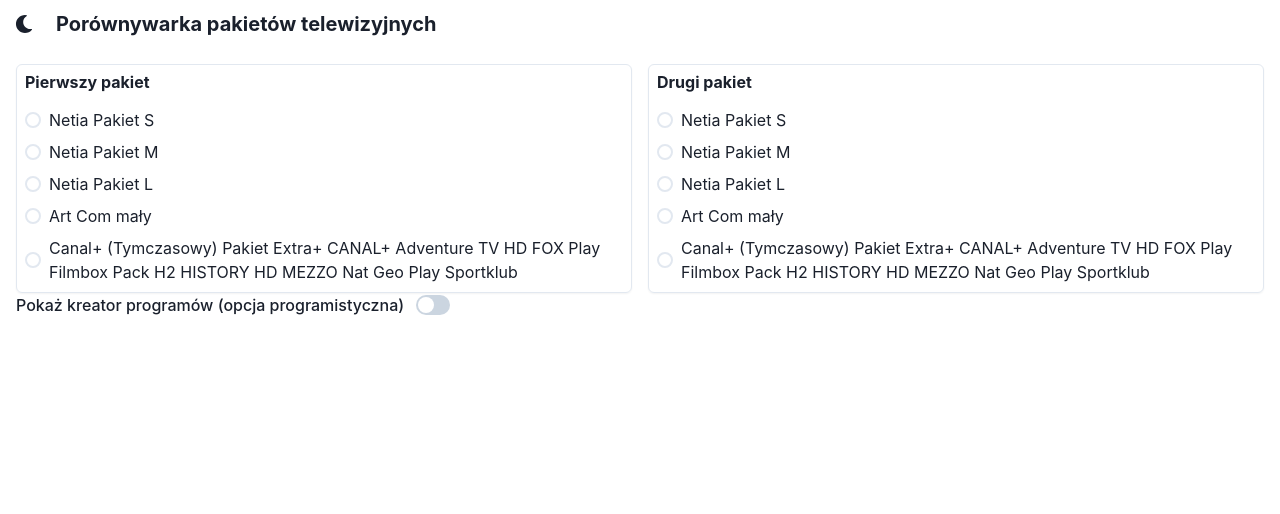
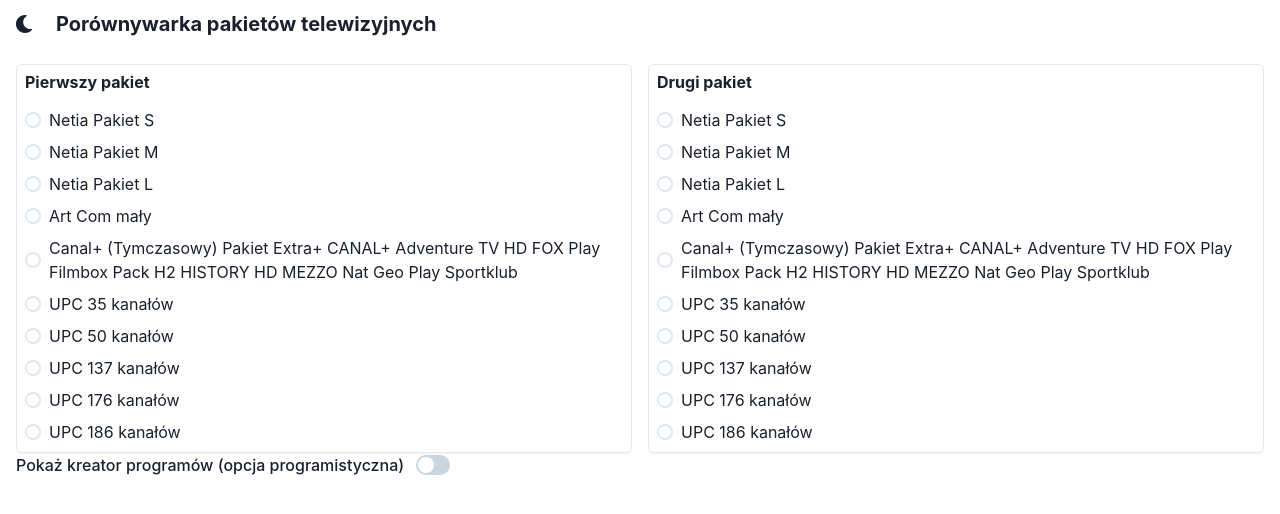
Before and after one commit to patrykgacek/compare-tv-packages, a React (Create React App) app: page / in a window 1280 px wide. Shown: the top 514 px of the page. Built offline with nearby package versions, Linux system fonts and the light colour scheme.

Commit message:
Update data UPC

```diff
--- /dev/null
+++ b/src/data/upc.js
@@ -0,0 +1,86 @@
+export const upc = {
+  "name": "UPC",
+  "packages": [
+    {
+      "name": "35 kanałów",
+      "programs": [
+        1,2,3,4,5,6,7,8,9,10,11,13,15,16,17,18,19,29,30,31,58,59,69,73,78,86,109,116,122,148,156,157,231,241,242
+      ]
+    },
+    {
+      "name": "50 kanałów",
+      "programs": [
+        1,2,3,4,5,6,7,8,9,10,11,12,13,15,16,17,18,19,25,29,30,31,36,51,58,59,63,64,67,69,73,78,86,109,116,122,148,152,153,154,156,157,165,209,211,213,229,231,237,241
+      ]
+    },
+    {
+      "name": "137 kanałów",
+      "programs": [
+        1,2,3,4,5,6,7,8,9,10,11,12,13,15,16,17,18,19,24,25,29,30,31,32,33,34,35,36,37,38,40,41,43,44,45,46,47,48,50,51,53,54,55,56,58,59,61,63,64,67,69,73,74,75,76,78,80,81,82,84,85,86,88,92,93,94,98,99,101,104,105,106,107,108,109,110,112,113,114,115,116,117,119,122,126,127,129,131,132,133,134,135,138,140,141,143,144,145,146,148,149,150,151,152,153,154,156,157,158,159,160,164,165,168,170,208,209,210,211,213,221,222,226,229,231,232,233,234,235,236,237,238,239,240,241,243,244
+      ]
+    },
+    {
+      "name": "176 kanałów",
+      "programs": [
+        1,2,3,4,5,6,7,8,9,10,11,12,13,15,16,17,18,19,24,25,29,30,31,32,33,34,35,36,37,38,39,40,41,43,44,45,46,47,48,49,50,51,53,54,55,56,57,58,59,60,61,63,64,65,67,69,73,74,75,76,77,78,80,81,82,83,84,85,86,87,88,89,90,91,92,93,94,97,98,99,100,101,102,103,104,105,106,107,108,109,110,112,113,114,115,116,117,118,119,121,122,123,126,127,128,129,130,131,132,133,134,135,138,140,141,143,144,145,146,147,148,149,150,151,152,153,154,155,156,157,158,159,160,161,162,163,164,165,166,168,170,208,209,210,211,213,216,219,220,221,222,224,226,229,231,232,233,234,235,236,237,238,239,240,241,243,244,245,246,247,248,249,250,251,252,253
+      ]
+    },
+    {
+      "name": "186 kanałów",
+      "programs": [
+        1,2,3,4,5,6,7,8,9,10,11,12,13,15,16,17,18,19,24,25,29,30,31,32,33,34,35,36,37,38,39,40,41,43,44,45,46,47,48,49,50,51,53,54,55,56,57,58,59,60,61,63,64,65,67,69,73,74,75,76,77,78,80,81,82,83,84,85,86,87,88,89,90,91,92,93,94,97,98,99,100,101,102,103,104,105,106,107,108,109,110,112,113,114,115,116,117,118,119,121,122,123,124,126,127,128,129,130,131,132,133,134,135,138,139,140,141,143,144,145,146,147,148,149,150,151,152,153,154,155,156,157,158,159,160,161,162,163,164,165,166,168,170,171,172,173,174,175,188,189,208,209,210,211,213,216,219,220,221,222,224,226,229,231,232,233,234,235,236,237,238,239,240,241,243,244,245,246,247,248,249,250,251,252,253,254
+      ]
+    },
+  ],
+  "extraPackages": [
+    {
+      "name": "Canal+ Select",
+      "programs": [
+        176,177,179,180,181,182,219
+      ]
+    },
+    {
+      "name": "Canal+ Prestige",
+      "programs": [
+        176,177,178,179,180,181,182,183,219
+      ]
+    },
+    {
+      "name": "Polsat Sport Premium",
+      "programs": [
+        201,202,203,204,205,206
+      ],
+    },
+    {
+      "name": "Mega Sport (Eleven)",
+      "programs": [
+        184,185,186
+      ],
+    },
+    {
+      "name": "HBO HD",
+      "programs": [
+        190,191,192
+      ],
+    },
+    {
+      "name": "Cinemax HD",
+      "programs": [
+        188,189
+      ],
+    },
+    {
+      "name": "FilmBox",
+      "programs": [
+        151,171,172,173,174,175
+      ],
+    },
+    {
+      "name": "eXtra (dla dorosłych)",
+      "programs": [
+        195,196,199,255,256
+      ],
+    },
+
+  ],
+}
--- a/src/functions.js
+++ b/src/functions.js
@@ -1,6 +1,7 @@
 import { artcom } from "./data/artcom"
 import { netia } from "./data/netia"
 import { canalplusTmp } from "./data/canalplusTmp"
+import { upc } from "./data/upc"
 
 export const getPackages = (provider) => {
   const providerName = provider.name
@@ -16,7 +17,8 @@
   const netiaAll = getPackages(netia)
   const artcomAll = getPackages(artcom)
   const canalplusTmpAll = getPackages(canalplusTmp)
-  return netiaAll.concat(artcomAll).concat(canalplusTmpAll)
+  const upcAll = getPackages(upc)
+  return netiaAll.concat(artcomAll).concat(canalplusTmpAll).concat(upcAll)
 }
 
 export const packages = preparePrograms()
```
Also changed, not shown: src/data/allPrograms.js.
